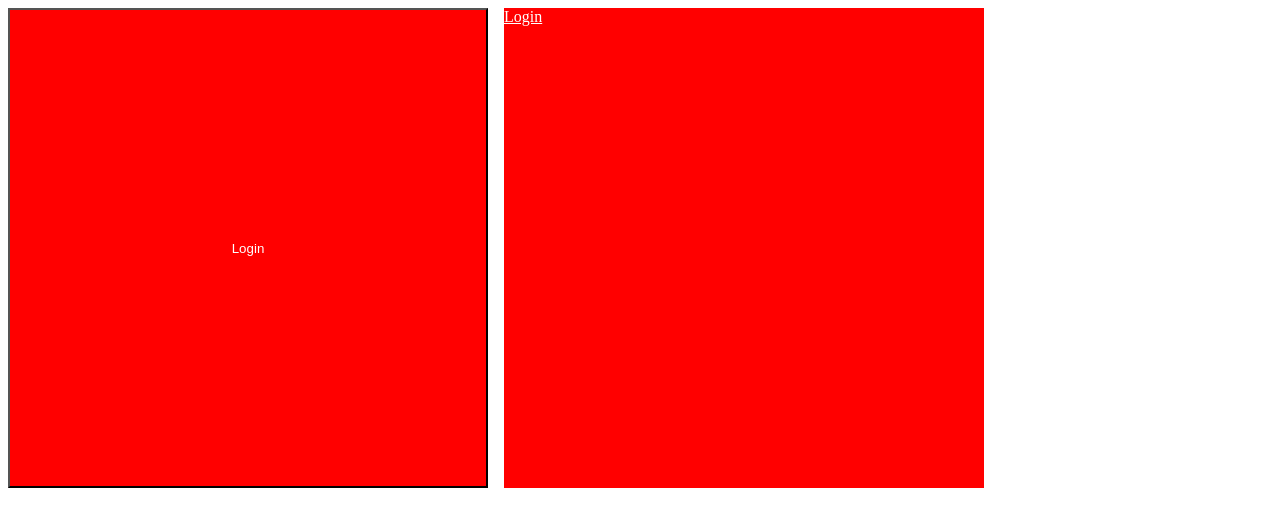
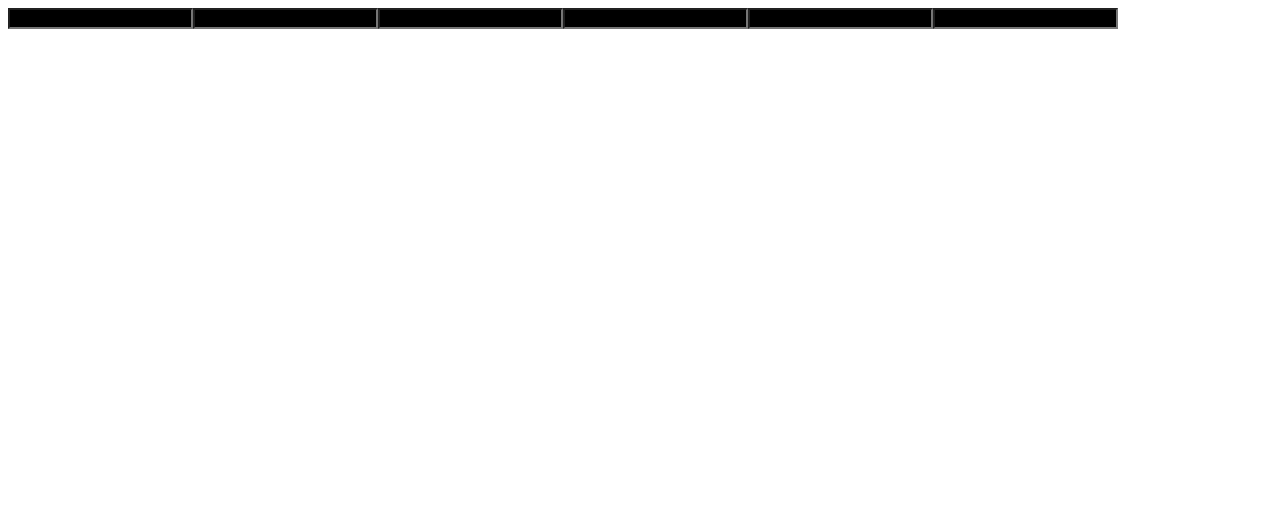
Before and after one commit to xowoony/masterclass-react, a React (Create React App) app: page / in a window 1280 px wide. Shown: the top 526 px of the page. Built offline with nearby package versions, Linux system fonts and the light colour scheme.

Commit message:
attrs를 이용하여 속성값 설정하기

```diff
--- a/src/App.js
+++ b/src/App.js
@@ -4,22 +4,23 @@ const Father = styled.div`
   display: flex;
 `;
 
-const Btn = styled.button`
-  width: 30rem;
-  height: 30rem;
-  margin-right: 1rem;
-  background-color: red;
+// Input 컴포넌트에 모두 required 를 적용하고 싶다면
+// attrs를 이용하면 된다
+//사용법은 다음과 같다
+const Input = styled.input.attrs({ required: true })`
+  background-color: black;
   color: white;
 `;
 
 function App() {
   return (
-    <Father>
-      <Btn>Login</Btn>
-      <Btn as="a" href="/">
-        Login
-      </Btn>
-      {/*이렇게 작성해주면 됨!*/}
+    <Father as="header">
+      <Input />
+      <Input />
+      <Input />
+      <Input />
+      <Input />
+      <Input />
     </Father>
   );
 }
```
